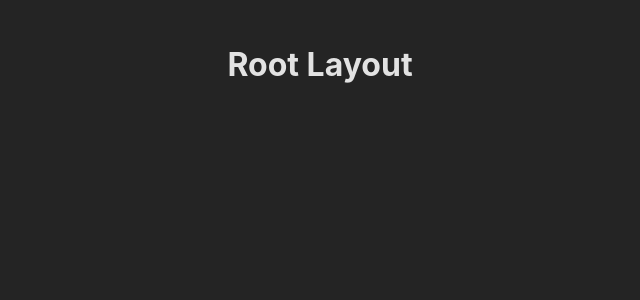
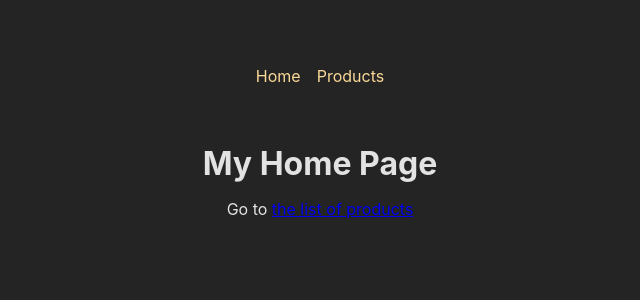
Before and after one commit to Kasia1781/React_Router, a React (Vite) app: page / in a window 1280 px wide. Shown: the top 300 px of the page, without its empty margins (320-960 px from the left). Built offline with nearby package versions, Linux system fonts and the light colour scheme.

Commit message:
added Outlet in RootLayout component

```diff
--- /dev/null
+++ b/index.css
@@ -0,0 +1,50 @@
+* {
+  box-sizing: border-box;
+}
+
+:root {
+  font-family: Inter, Avenir, Helvetica, Arial, sans-serif;
+  font-size: 16px;
+  line-height: 24px;
+  font-weight: 400;
+
+  color-scheme: light dark;
+  color: rgba(255, 255, 255, 0.87);
+  background-color: #242424;
+
+  font-synthesis: none;
+  text-rendering: optimizeLegibility;
+  -webkit-font-smoothing: antialiased;
+  -moz-osx-font-smoothing: grayscale;
+  -webkit-text-size-adjust: 100%;
+
+  --color-gray-100: #f4f3f1;
+  --color-gray-200: #dddbd8;
+  --color-gray-300: #ccc9c6;
+  --color-gray-400: #aeaba7;
+  --color-gray-500: #8a8784;
+  --color-gray-600: #656360;
+  --color-gray-700: #4b4a47;
+  --color-gray-800: #31302e;
+  --color-gray-900: #1f1d1b;
+
+  --color-primary-100: #fcf3e1;
+  --color-primary-200: #fceccd;
+  --color-primary-300: #fae1af;
+  --color-primary-400: #fbd997;
+  --color-primary-500: #ffd37c;
+  --color-primary-600: #f9c762;
+  --color-primary-700: #fbc14d;
+  --color-primary-800: #fab833;
+  --color-primary-900: #f6ad1b;
+}
+
+body {
+  margin: 0;
+}
+
+ul {
+  list-style: none;
+  margin: 0;
+  padding: 0;
+}
--- a/src/components/MainNavigation.tsx
+++ b/src/components/MainNavigation.tsx
@@ -3,8 +3,9 @@ import { Link } from 'react-router-dom';
 //pasek nawigacyjny widoczny na wszystkich stronach
 export default function MainNavigation() {
 	return (
+		<header className='header'>
 			<nav>
-			<ul>
+				<ul className='list'>
 					<li>
 						<Link to='/'>Home</Link>
 					</li>
@@ -13,5 +14,6 @@ export default function MainNavigation() {
 					</li>
 				</ul>
 			</nav>
+		</header>
 	);
 }
--- a/src/index.css
+++ b/src/index.css
@@ -48,3 +48,38 @@ ul {
 	margin: 0;
 	padding: 0;
 }
+
+.content {
+	margin: 2rem auto;
+	text-align: center;
+}
+
+.header {
+	max-width: 60rem;
+	margin: auto;
+	padding: 2rem;
+	display: flex;
+	justify-content: center;
+}
+
+.list {
+	display: flex;
+	gap: 1rem;
+}
+
+.list a {
+	text-decoration: none;
+	color: var(--color-primary-400);
+}
+
+.list a:hover,
+.list a.active {
+	color: var(--color-primary-800);
+	text-decoration: underline;
+}
+
+.list a:hover,
+.list a.active {
+	color: var(--color-primary-800);
+	text-decoration: underline;
+}
--- a/src/pages/RootLayout.tsx
+++ b/src/pages/RootLayout.tsx
@@ -1,4 +1,14 @@
 // Dodajemy Layout który zawija wszystkie trasy i ładuje komponenty główne wewnątrz zawijającego komponentu. Dodajemy nową ścieżkę a jako element dodajemy wrapper który powinien byc zawinięty wokół innych tras.
+import { Outlet } from 'react-router-dom';
+import MainNavigation from '../components/MainNavigation';
+
 export default function RootLayout() {
-	return <h1>Root Layout</h1>;
+	return (
+		<>
+			<MainNavigation />
+			<main className='content'>
+				<Outlet />
+			</main>
+		</>
+	);
 }
```
Lines whose indentation alone changed are shown as unchanged.
